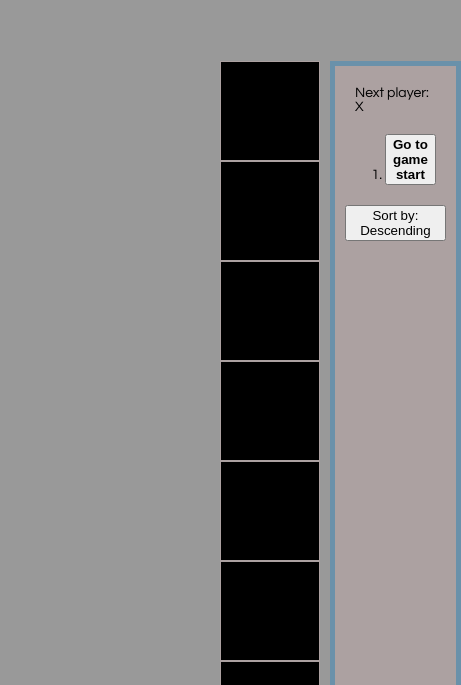
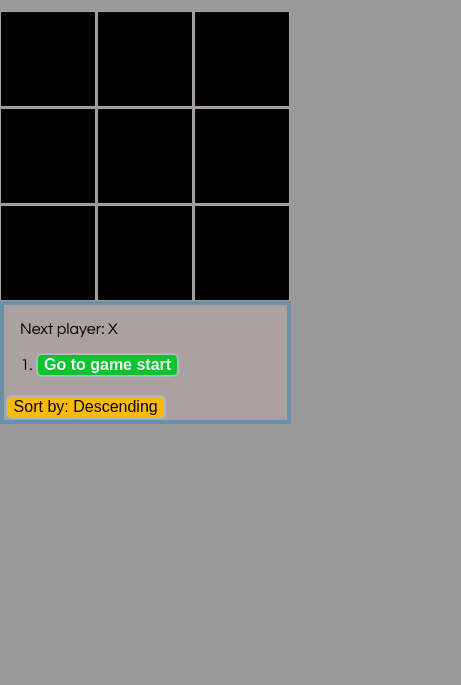
Before and after one commit to DiogoBatista1/Tik-Tak-Toe, a React app: page / in a window 390 px wide. Shown: the part 98-783 px from the top of the page, 461 px wide, since content can reach past the window. Built offline with nearby package versions, Linux system fonts and the light colour scheme.

Commit message:
Adicionado responsividade e novas customizaçoes de layout

```diff
--- a/public/index.html
+++ b/public/index.html
@@ -11,6 +11,8 @@
     />
     <link rel="apple-touch-icon" href="%PUBLIC_URL%/logo192.png" />
 
+    <!-- Fontawesome Icons -->
+    <link rel="stylesheet" href="https://use.fontawesome.com/releases/v5.15.4/css/all.css" integrity="sha384-DyZ88mC6Up2uqS4h/KRgHuoeGwBcD4Ng9SiP4dIRy0EXTlnuz47vAwmeGwVChigm" crossorigin="anonymous">
     <link rel="manifest" href="%PUBLIC_URL%/manifest.json" />
 
     <title>Tic Tac Toe!</title>
@@ -19,5 +21,11 @@
     <noscript>You need to enable JavaScript to run this app.</noscript>
     <h1 id="page-title">Tik! Tak! Toe!</h1>
     <div id="root"></div>
+    <footer>
+      <p>Author: Diogo Batista
+        <a href="https://www.linkedin.com/in/diogo-batista1/" target="_blank" rel="noopener noreferrer"><i class="fab fa-linkedin"></i></a>
+        <a href="https://github.com/DiogoBatista1" target="_blank" rel="noopener noreferrer"><i class="fab fa-github"></i></a>
+      </p>
+    </footer>
   </body>
 </html>
--- a/src/index.css
+++ b/src/index.css
@@ -1,12 +1,36 @@
 body {
-    font: 14px "Century Gothic", Futura, sans-serif;
-    margin: 20px;
+    font: 1rem "Century Gothic", Futura, sans-serif;
+    height: 100vh;
+    margin: 0;
     background: #999;
+    display:flex;
+    flex-direction:column;
   }
 
+.root {
+    width: 90%;
+}
+
 ol, ul {
-    padding-left: 30px;
+    padding-left: 1em;
  }
+
+footer {
+    text-align: center;
+    padding: auto;
+    margin-top:auto;
+    min-height:50px;
+    background-color: #2079b0;
+    color: #f0f8ff;
+    font-family: Arial;
+}
+
+a {
+    color: #ddd;
+    text-decoration: none;
+    font-size: 1.4em;
+    margin: 3px;
+}
 
 .board-row:after {
     clear: both;
@@ -15,22 +39,21 @@ ol, ul {
 }
 
 .status {
-    margin-bottom: 10px;
+    margin-bottom: .1em;
 }
 
 .square {
     background: rgb(0, 0, 0);
     color: aliceblue;
-    border: 1px solid rgb(172, 161, 161);
+    border: .01em solid rgb(172, 161, 161);
     float: left;
-    font-size: 70px;
+    font-size: 5rem;
     font-weight: bold;
-    line-height: 100px;
-    height: 100px;
-    width: 100px;
-    margin-right: auto;
-    margin-top: auto;
-    padding: 0;
+    line-height: 1em;
+    height: 6rem;
+    width: 6rem;
+    margin-right: .01em;
+    margin-top: .01em;
     text-align: center;
   }
 
@@ -44,32 +67,47 @@ ol, ul {
 
   .game {
       display: flex;
-      flex-direction: row;
-      align-self: center;
-      width: auto;
-      margin-right: 100px;
+      justify-content: center;
   }
 
-  .game-board {
-      display: block;
-      margin: 50px 0px 100px 200px;
+  .board-row {
+      display: flex;
   }
   .game-info {
-      margin: 50px 10px 100px;
-      width: 300px;
-      border: 5px solid #6a91aa;
+      width: 20em;
+      margin-left: .5em;
+      border: .3em solid #6a91aa;
       background-color:rgb(172, 161, 161);
   }
 
+
   .game-info ol, .game-info div {
     align-items: center;
-    margin: 20px;
+    margin: 1em;
+    width: auto;
+    height: auto;
   }
 
   .game-info .ascendingBtn {
       align-items: center;
-      margin: 10px;
-      margin-top: 0px;
+      margin: .1em;
+  }
+
+  @media (max-width: 540px) {
+      .game {
+        flex-direction: column;
+    }
+      .game-board {
+          justify-content: center;
+      }
+      .game-info {
+          margin: 0;
+          font-size: 1rem;
+          max-width: 17.7em;
+      }
+      .game-info button {
+          font-size: 1rem;
+      }
   }
 
   .square--winning {
@@ -79,6 +117,36 @@ ol, ul {
   #page-title {
     text-align: center;
     color: azure;
-    font-size: 40px;
+    font-size: 2.5em;
     font-family: Cambria, Cochin, Georgia, Times, 'Times New Roman', serif;
   }
+
+.historyBtn button {
+    background-color: #007bc7c5;
+    color: #f0f8ff;
+}
+
+.game-info button {
+    font-size: 1rem;
+    border-radius: 6px;
+    border: 2px solid #a2bdc5;
+}
+
+button:hover {
+    background: #2079b0;
+    background-image: -webkit-linear-gradient(top, #2079b0, #eb94d0);
+    background-image: -moz-linear-gradient(top, #2079b0, #eb94d0);
+    background-image: -ms-linear-gradient(top, #2079b0, #eb94d0);
+    background-image: -o-linear-gradient(top, #2079b0, #eb94d0);
+    background-image: linear-gradient(to bottom, #2079b0, #eb94d0);
+    text-decoration: none;
+  }
+
+  .indBtn0 button {
+    background-color: rgb(10, 196, 41);
+  }
+
+  .ascendingBtn {
+      background-color: #ffbb00;
+      color: #000000;
+  }
--- a/src/index.js
+++ b/src/index.js
@@ -123,7 +123,7 @@ class Game extends React.Component {
         'Go to move #' + move + " @ " + history[move].location :
         'Go to game start';
       return (
-        <li key={move}>
+        <li key={move} className={"historyBtn indBtn" + move}>
           <button onClick={() => this.jumpTo(move)}>
           {move === this.state.stepNumber ? <b>{desc}</b> : desc}
           </button>
```
